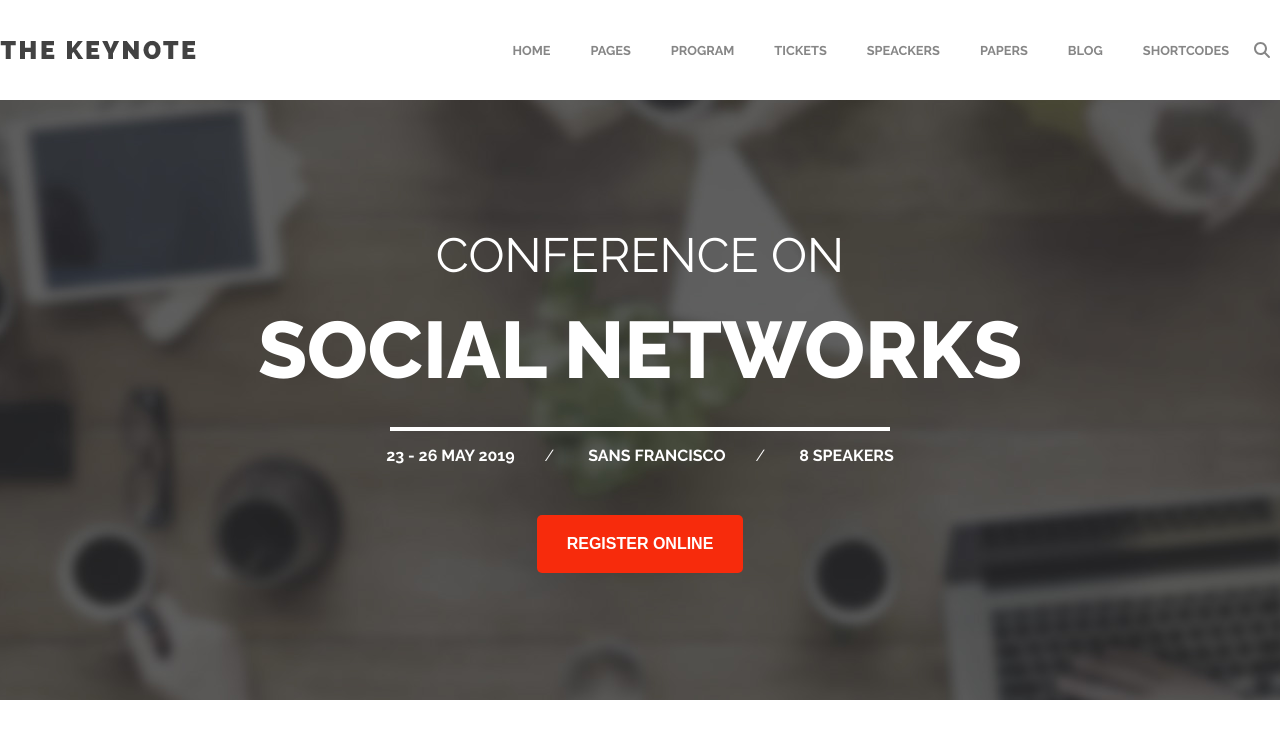
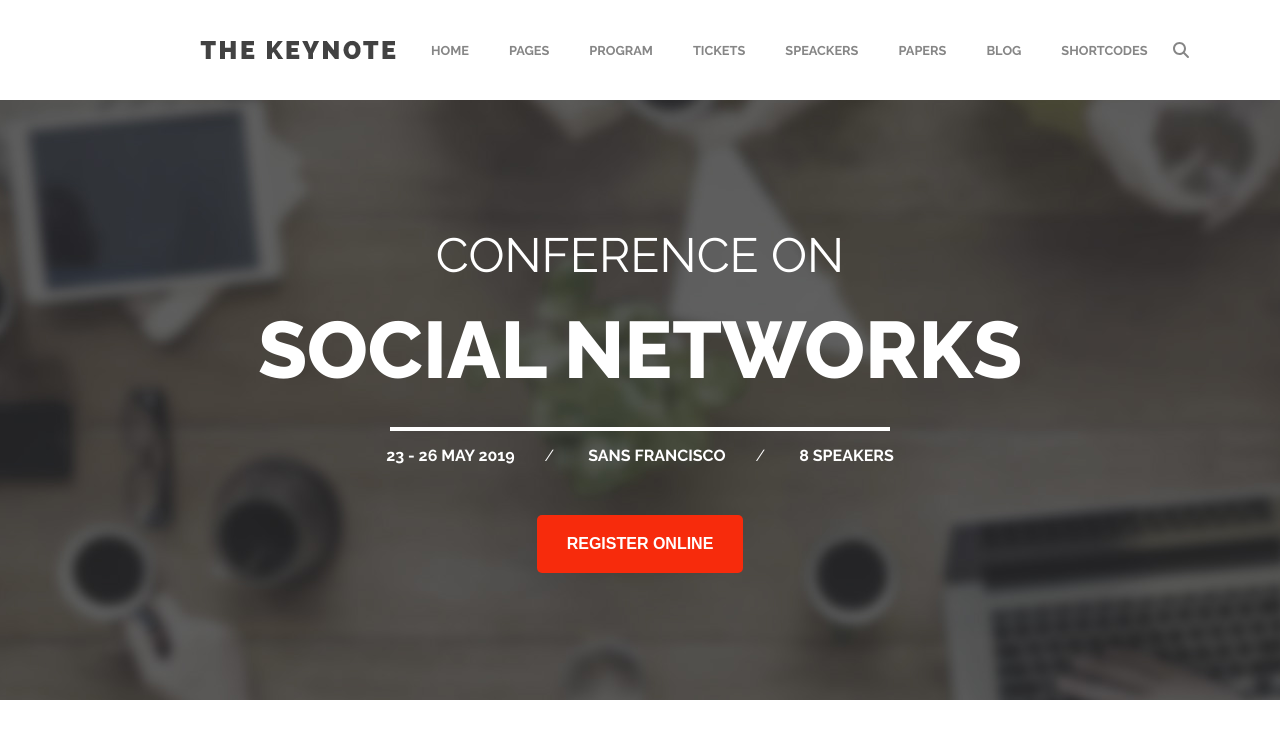
Before and after one commit to Neeiser/proj-html-vuejs, a Vue app: page / in a window 1280 px wide. Shown: the top 738 px of the page. Built offline with nearby package versions, Linux system fonts and the light colour scheme.

Commit message:
.margin-sides generic class

```diff
--- a/src/assets/styles/partials/_generic.scss
+++ b/src/assets/styles/partials/_generic.scss
@@ -1,6 +1,10 @@
 
 :root{
     font-family: 'Raleway', sans-serif;
+}
+
+.margin-sides{
+    margin: 0 200px;
 }
 
 .text-vertical-centering{
```
